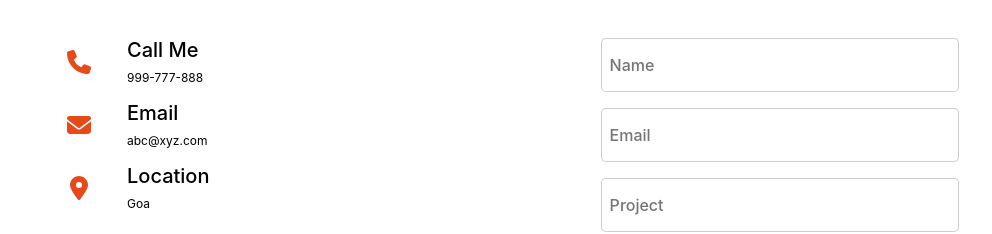
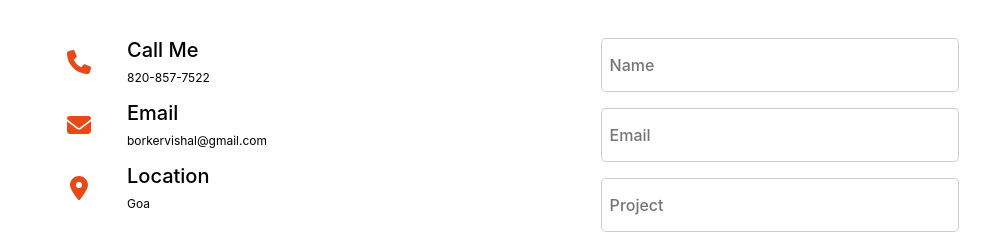
Before and after one commit to vishalborker/vishalborker, a React (Create React App) app: page / in a window 1280 px wide. Shown: the part 2023-2257 px from the top of the page, without its empty margins (129-1121 px from the left). Built offline with nearby package versions, Linux system fonts and the light colour scheme; no server answers.

Commit message:
added contact details

```diff
--- a/src/Components/Contact/ContactDetails.js
+++ b/src/Components/Contact/ContactDetails.js
@@ -11,14 +11,14 @@ function ContactDetails() {
             <FontAwesomeIcon icon={faPhone}></FontAwesomeIcon>
             <div className='phone-no'>
                 <span>Call Me</span>
-                <span>999-777-888</span>
+                <span>820-857-7522</span>
             </div>
         </div>
         <div className='email'>
             <FontAwesomeIcon icon={faEnvelope}></FontAwesomeIcon>
             <div className='email-address'>
                 <span>Email</span>
-                <span>abc@xyz.com</span>
+                <span>borkervishal@gmail.com</span>
             </div>
         </div>
         <div className='location'>
```
Also changed, not shown: src/Components/Intro.js (line endings or trailing spaces).
